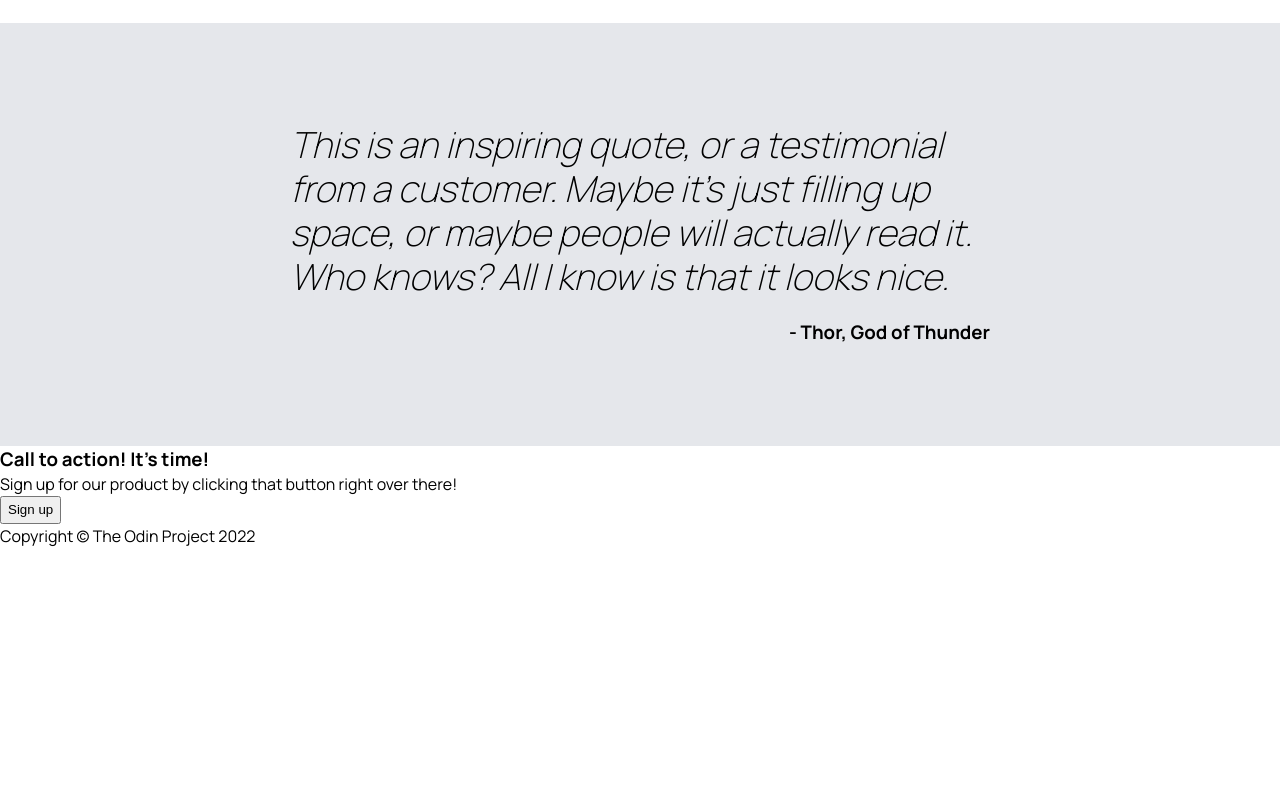
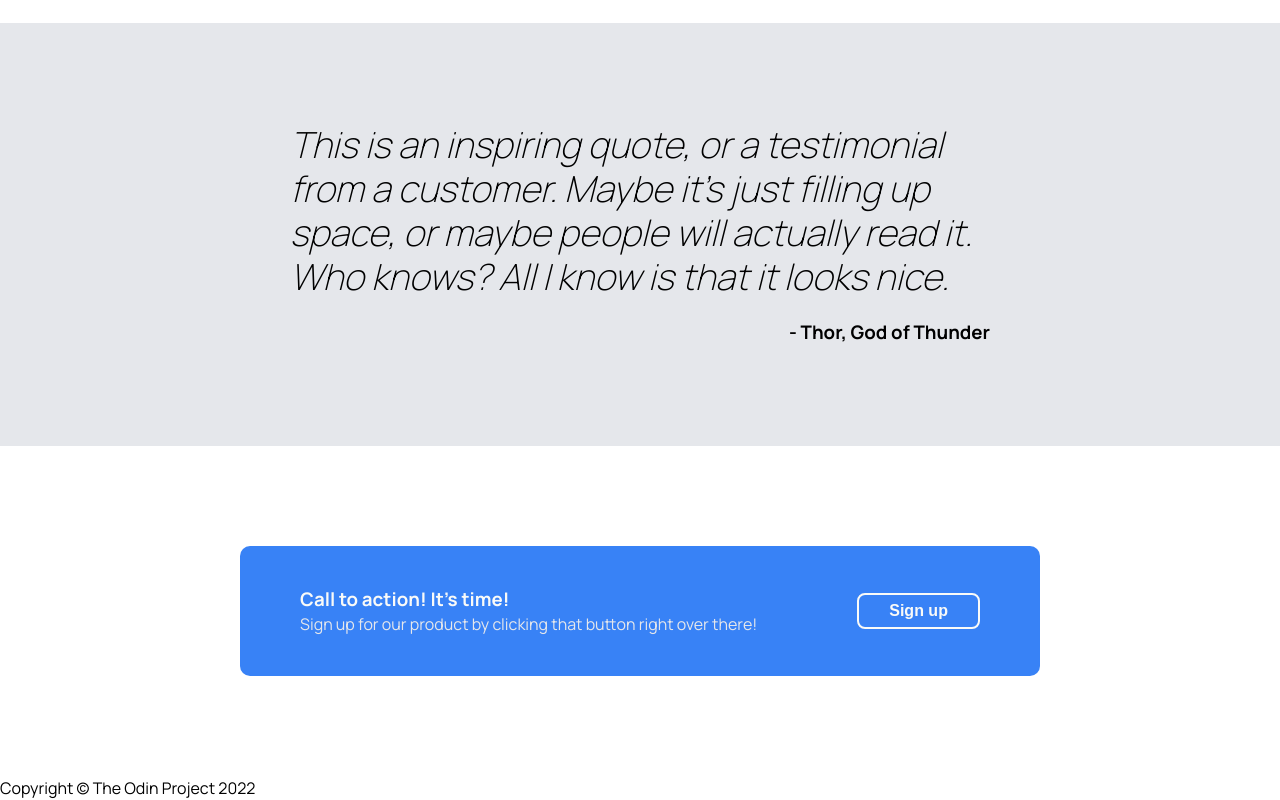
Before and after one commit to ArkadiuszIrlik/landing-page, a plain HTML site: page index.html in a window 1280 px wide. Shown: the part 1008-1808 px from the top of the page. Before the commit the page ends 1556 px from the top, so only its background shows below. Drawn offline with Linux system fonts and the light colour scheme.

Commit message:
Style call-to-action section

```diff
--- a/css/style.css
+++ b/css/style.css
@@ -173,3 +173,38 @@ a {
 .testimonial h3 {
   text-align: end;
 }
+
+.cta-panel {
+  display: flex;
+  justify-content: center;
+  align-items: center;
+  padding: 100px 40px;
+}
+
+.cta {
+  flex-grow: 1;
+  background-color: var(--cta-bg);
+  display: flex;
+  max-width: 800px;
+  justify-content: center;
+  align-items: center;
+  gap: 100px;
+  padding: 40px;
+  color: var(--light-txt-main);
+  border-radius: 10px;
+}
+
+.cta-left p {
+  color: var(--light-txt-sec);
+}
+
+.cta-right button {
+  padding: 4px 30px;
+  border: 2px solid var(--light-txt-main);
+  border-radius: 8px;
+  background-color: var(--cta-bg);
+  color: var(--light-txt-main);
+  font-weight: bold;
+  font-size: 16px;
+  cursor: pointer;
+}
```
